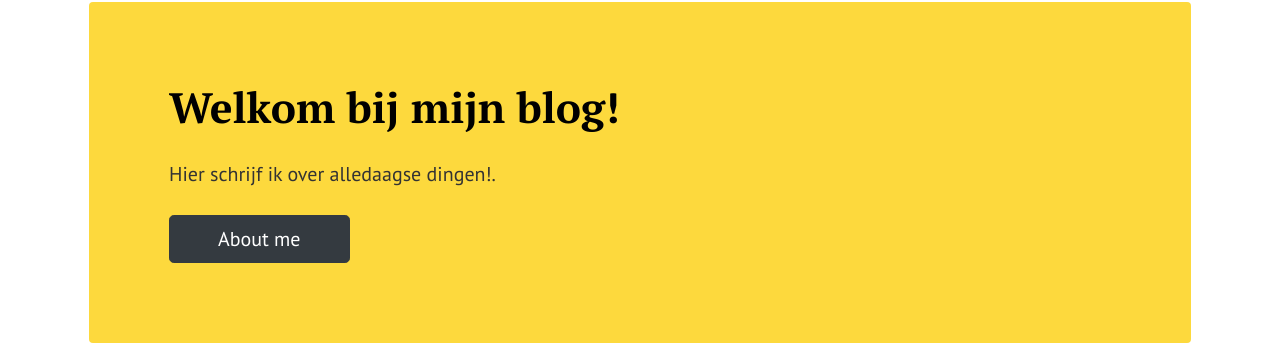
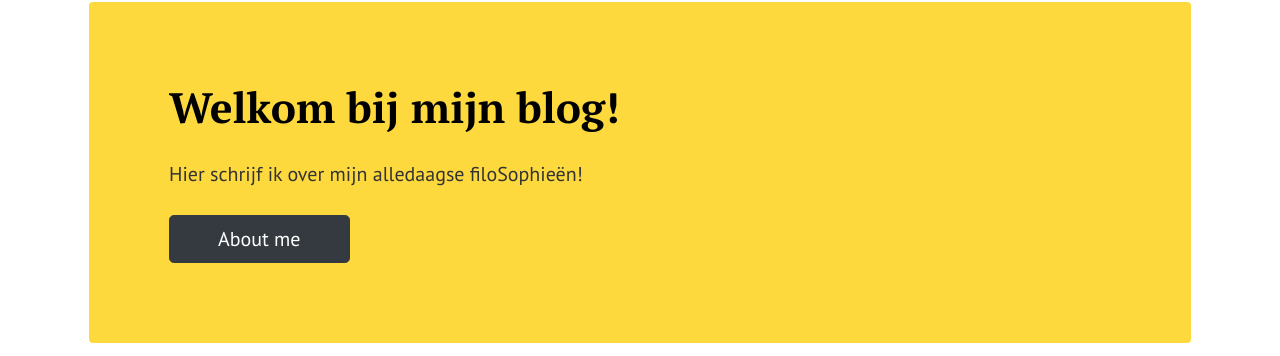
Before and after one commit to SoofsFilosophie/soofsfilosophie.github.io, a Jekyll site: the page built from index.html, in a window 1280 px wide and 900 px high. Shown: the part 114-470 px from the top of the window. Built offline with Jekyll 4.4.1, drawn with Linux system fonts in a browser that asks for light colours; the list of posts is cut into pages by our own code.

Commit message:
Update index.html

```diff
--- a/index.html
+++ b/index.html
@@ -11,7 +11,7 @@ background: '/img/bg-index.jpg'
   <div class="row align-items-center justify-content-between">
     <div class="col-md-6">
       <h1 class="font-weight-bold mb-4 serif-font">Welkom bij mijn blog!</h1>
-      <p class="lead mb-4">Hier schrijf ik over alledaagse dingen!.</p>
+      <p class="lead mb-4">Hier schrijf ik over mijn alledaagse filoSophieën!</p>
       <a href="{{site.baseurl}}/about" class="btn btn-dark text-white px-5 btn-lg">About me</a>
     </div>
     <div class="col-md-6 text-right pl-0 pl-lg-4">
```
